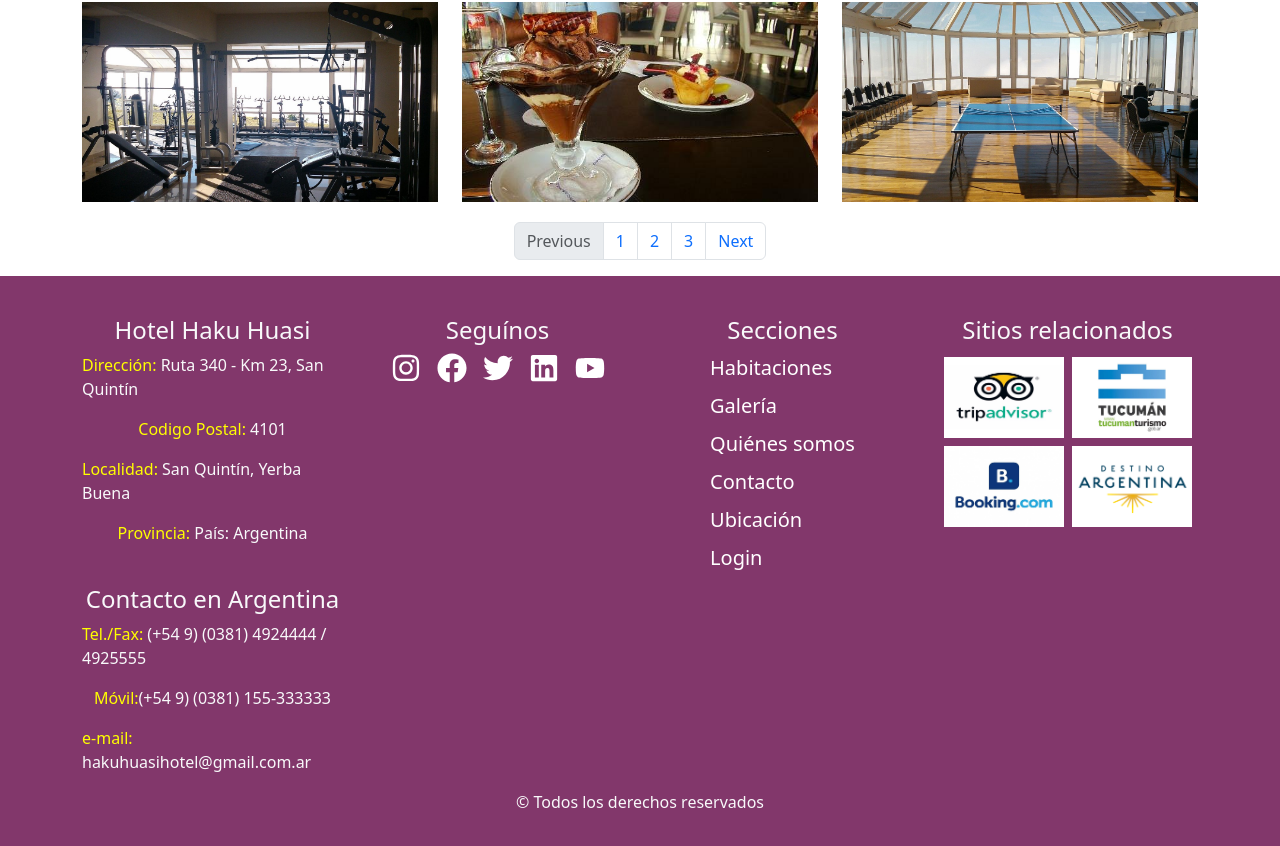
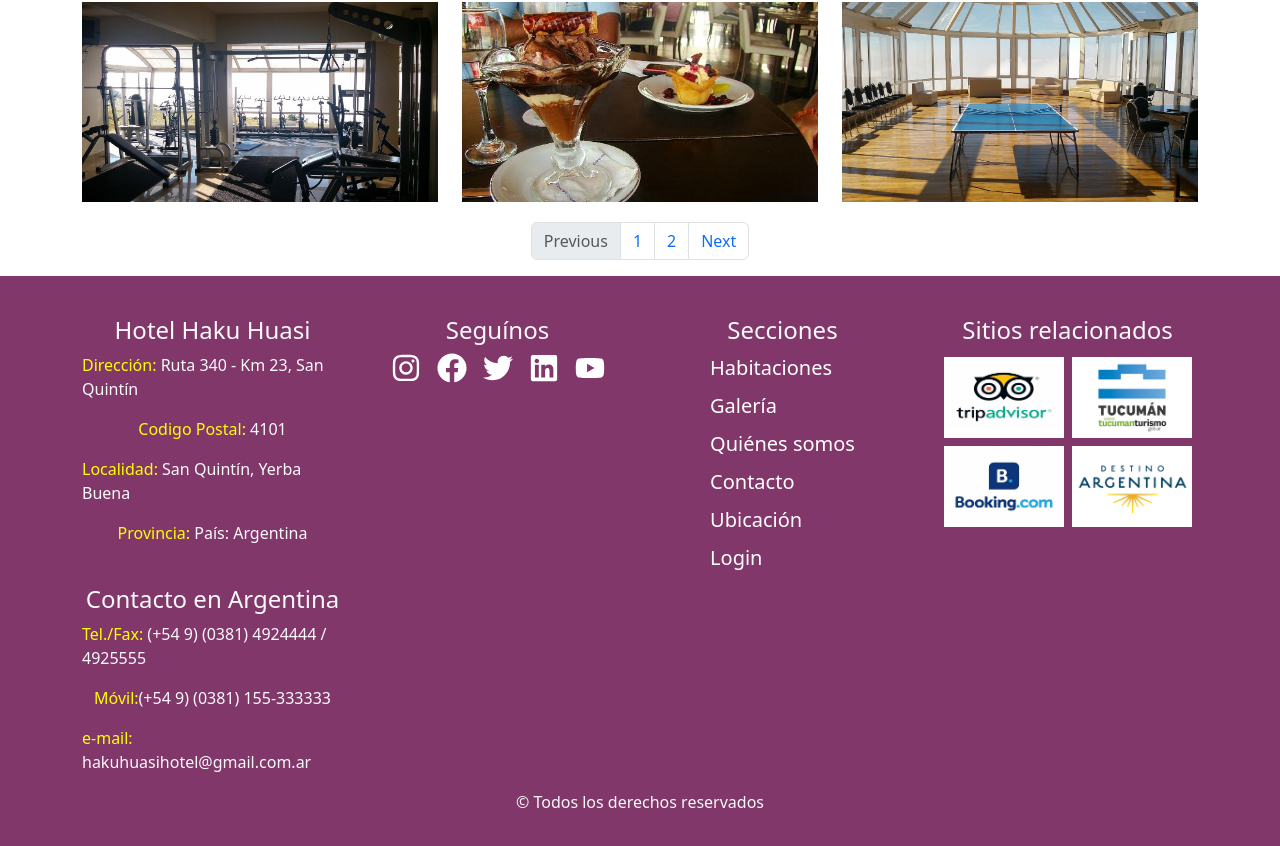
Before and after one commit to Pabmoy25/proyectoHotel-FrontEnd, a React (Vite) app: page /galeria in a window 1280 px wide. Shown: the part 1122-1968 px from the top of the page. Built offline with nearby package versions, Linux system fonts and the light colour scheme.

Commit message:
agregue paginacion

```diff
--- a/src/components/pages/GaleriaImagenes.jsx
+++ b/src/components/pages/GaleriaImagenes.jsx
@@ -152,7 +152,6 @@ const GaleriaImagenes = () => {
     </li>
     <li class="page-item"><a class="page-link" href="#">1</a></li>
     <li class="page-item"><a class="page-link" href="#">2</a></li>
-    <li class="page-item"><a class="page-link" href="#">3</a></li>
     <li class="page-item">
       <a class="page-link" href="#">Next</a>
     </li>
```
